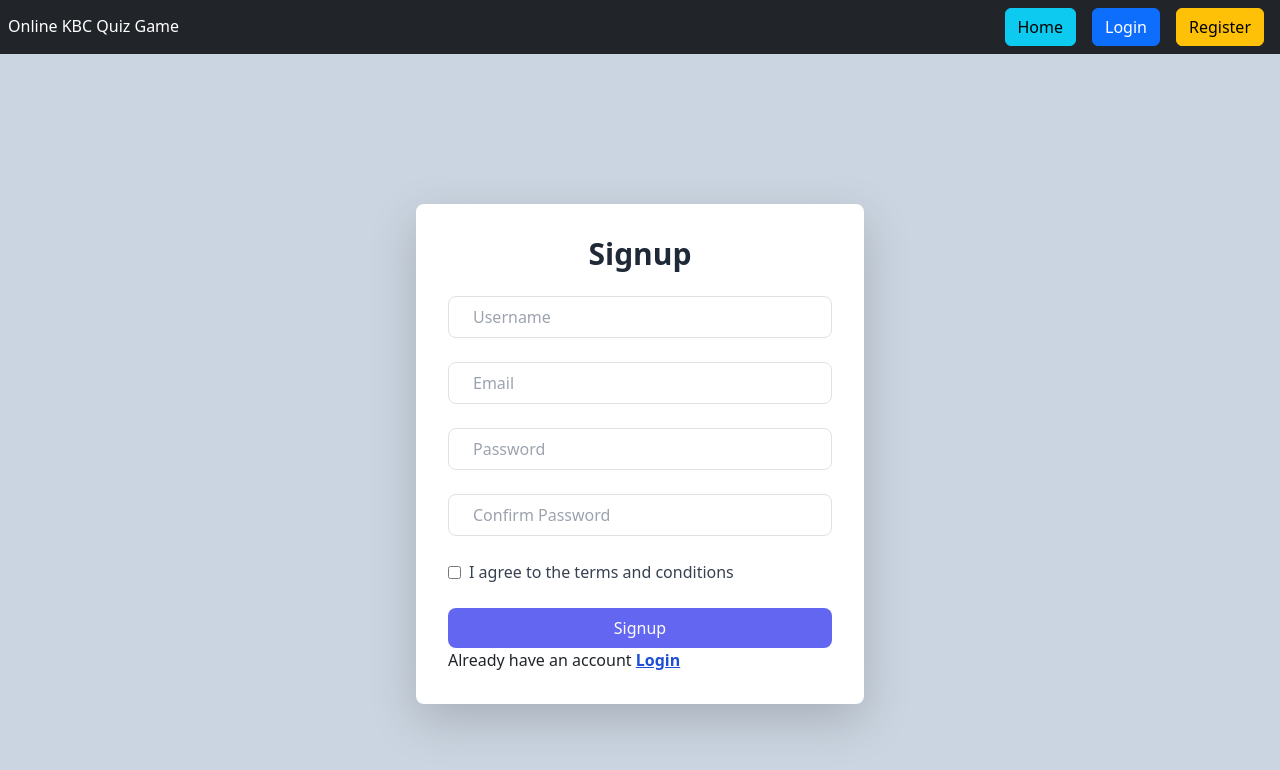
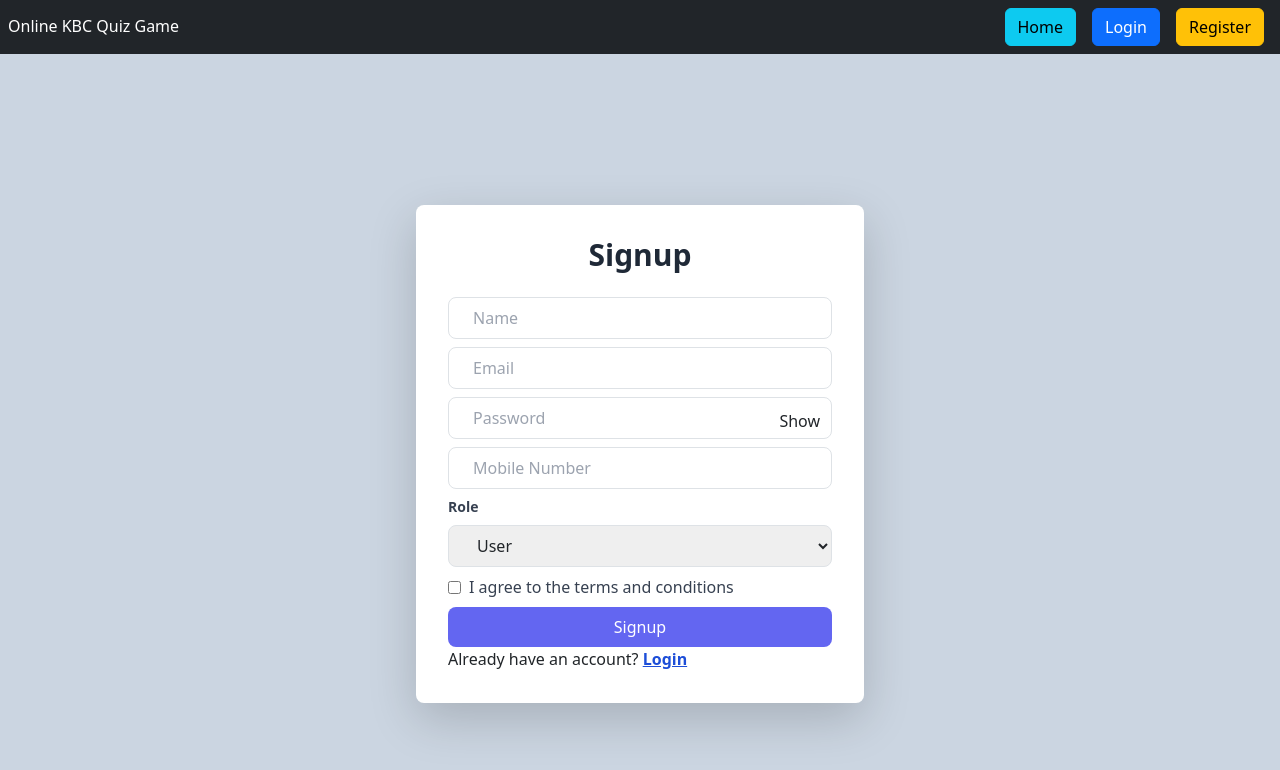
Before and after one commit to kareena0211/KBC-Group-3-Project, a React (Vite) app in the folder Frontend/: page /Signup in a window 1280 px wide. Shown: the top 770 px of the page. Built offline with nearby package versions, Linux system fonts and the light colour scheme.

Commit message:
Add and changes

```diff
--- a/Frontend/src/Pages/Login.jsx
+++ b/Frontend/src/Pages/Login.jsx
@@ -1,15 +1,33 @@
 import { useState } from "react";
-import { Link } from "react-router-dom";
+import { Link, useNavigate } from "react-router-dom";
 import axios from "axios";
 import { toast, ToastContainer } from "react-toastify";
 import "react-toastify/dist/ReactToastify.css";
 
 const Login = () => {
+  const navigate = useNavigate(); // useNavigate for React Router v6
   const [formData, setFormData] = useState({
     email: "",
     password: "",
   });
+  const [errors, setErrors] = useState({});
+  const [successMessage, setSuccessMessage] = useState("");
   const [errorMessage, setErrorMessage] = useState("");
+  const [showPassword, setShowPassword] = useState(false);
+
+  const validateForm = () => {
+    const errors = {};
+    if (!formData.email.trim()) {
+      errors.email = "Email is required";
+    } else if (!/^\S+@\S+\.\S+$/.test(formData.email)) {
+      errors.email = "Invalid email format";
+    }
+    if (!formData.password.trim()) {
+      errors.password = "Password is required";
+    }
+    setErrors(errors);
+    return Object.keys(errors).length === 0;
+  };
 
   const handleInputChange = (e) => {
     const { name, value } = e.target;
@@ -18,6 +36,7 @@ const Login = () => {
 
   const handleLogin = async (e) => {
     e.preventDefault();
+    if (validateForm()) {
       try {
         const response = await axios.post("http://localhost:3000/login", {
           email: formData.email,
@@ -26,6 +45,10 @@ const Login = () => {
 
         console.log("Login successful:", response.data);
         toast.success("Login successful!");
+        setSuccessMessage("Login successful!");
+
+         // Navigate to Home page after login
+         navigate("/Home");
         setFormData({
           email: "",
           password: "",
@@ -35,6 +58,11 @@ const Login = () => {
         toast.error("Login failed. Please try again.");
         setErrorMessage("Login failed. Please try again.");
       }
+    }
+  };
+
+  const toggleShowPassword = () => {
+    setShowPassword(!showPassword);
   };
 
   return (
@@ -54,16 +82,28 @@ const Login = () => {
               placeholder="Email"
               className="w-full px-4 py-2 border border-gray-300 rounded-lg focus:ring-2 focus:ring-indigo-400"
             />
+            {errors.email && (
+              <div className="text-red-500 text-sm mt-1">{errors.email}</div>
+            )}
           </div>
-          <div className="mb-4">
+          <div className="mb-4 relative">
             <input
-              type="password"
+              type={showPassword ? "text" : "password"}
               name="password"
               value={formData.password}
               onChange={handleInputChange}
               placeholder="Password"
               className="w-full px-4 py-2 border border-gray-300 rounded-lg focus:ring-2 focus:ring-indigo-400"
             />
+            <span
+              onClick={toggleShowPassword}
+              className="absolute right-3 top-3 cursor-pointer"
+            >
+              {showPassword ? "Hide" : "Show"}
+            </span>
+            {errors.password && (
+              <div className="text-red-500 text-sm mt-1">{errors.password}</div>
+            )}
           </div>
           <button
             type="submit"
--- a/Frontend/src/Pages/Signup.jsx
+++ b/Frontend/src/Pages/Signup.jsx
@@ -1,23 +1,26 @@
-import { useState } from "react";
-import { Link } from "react-router-dom";
-
+import React, { useState } from "react";
+import { Link, useNavigate } from "react-router-dom";
+import axios from "axios";
+import { ToastContainer, toast } from 'react-toastify';
+import 'react-toastify/dist/ReactToastify.css';
 
 const Signup = () => {
+  const navigate = useNavigate(); // useNavigate for React Router v6
   const [formData, setFormData] = useState({
-    username: "",
+    name: "",
     email: "",
     password: "",
-    confirmPassword: "",
+    mobileNumber: "",
     terms: false,
+    role: "user",
   });
   const [errors, setErrors] = useState({});
-  const [successMessage, setSuccessMessage] = useState("");
-  const [errorMessage, setErrorMessage] = useState("");
+  const [showPassword, setShowPassword] = useState(false);
 
   const validateForm = () => {
     const errors = {};
-    if (!formData.username.trim()) {
-      errors.username = "Username is required";
+    if (!formData.name.trim()) {
+      errors.name = "Name is required";
     }
     if (!formData.email.trim()) {
       errors.email = "Email is required";
@@ -29,15 +32,23 @@ const Signup = () => {
     } else if (formData.password.trim().length < 8) {
       errors.password = "Password must be at least 8 characters";
     } else if (
-      !/(?=.*[a-z])(?=.*[A-Z])(?=.*\d)(?=.*[@$!%*?&])[A-Za-z\d@$!%*?&]{8,}/.test(
+      !/^(?=.*[a-z])(?=.*[A-Z])(?=.*\d)(?=.*[@$!%*?&])[A-Za-z\d@$!%*?&]{8,}$/.test(
         formData.password
       )
     ) {
       errors.password =
-        "Password must be at least 8 characters long, contain at least one uppercase letter, one lowercase letter, one digit, and one special character";
+        "Password must contain at least one uppercase letter, one lowercase letter, one digit, and one special character";
     }
-    if (formData.password !== formData.confirmPassword) {
-      errors.confirmPassword = "Passwords must match";
+    if (!formData.mobileNumber.trim()) {
+      errors.mobileNumber = "Mobile number is required";
+    } else if (!/^\d{10}$/.test(formData.mobileNumber)) {
+      errors.mobileNumber = "Invalid mobile number format (should be 10 digits)";
+    }
+    if (!formData.role) {
+      errors.role = "Role is required";
+    }
+    if (!formData.terms) {
+      errors.terms = "Please agree to the terms and conditions";
     }
     setErrors(errors);
     return Object.keys(errors).length === 0;
@@ -45,7 +56,7 @@ const Signup = () => {
 
   const handleInputChange = (e) => {
     const { name, value, type, checked } = e.target;
-    const inputValue = type === "checkbox" ? checked : value;
+    const inputValue = type === "checkbox" ? checked : type === "tel" ? value.replace(/\D/, '') : value;
     setFormData({ ...formData, [name]: inputValue });
   };
 
@@ -53,25 +64,36 @@ const Signup = () => {
     e.preventDefault();
     if (validateForm()) {
       try {
-        console.log("Signing up...", formData);
-        console.log("Sending welcome email to:", formData.email);
-        setSuccessMessage("Signup successful!");
-        setTimeout(() => {
-          console.log("Redirecting to post list screen...");
-        }, 2000);
-        console.log(formData)
+        const response = await axios.post("http://localhost:3000/post", {
+          name: formData.name,
+          email: formData.email,
+          password: formData.password,
+          mobile_number: formData.mobileNumber,
+          role: formData.role,
+        });
+
+        console.log("Signup Successful:", response.data);
+        toast.success("Signup successful!");
+
+         // Navigate to login page after signup
+         navigate("/login");
         setFormData({
-          username: "",
+          name: "",
           email: "",
           password: "",
-          confirmPassword: "",
+          mobileNumber: "",
           terms: false,
+          role: "user",
         });
       } catch (error) {
-        setErrorMessage("Signup failed. Please try again.");
-        console.error("Signup error:", error);
+        console.error("Signup Error:", error);
+        toast.error("Signup failed. Please try again.");
       }
     }
+  };
+
+  const toggleShowPassword = () => {
+    setShowPassword(!showPassword);
   };
 
   return (
@@ -81,20 +103,20 @@ const Signup = () => {
           Signup
         </h1>
         <form onSubmit={handleSignup}>
-          <div className="mb-4">
+          <div className="mb-2">
             <input
               type="text"
-              name="username"
-              value={formData.username}
+              name="name"
+              value={formData.name}
               onChange={handleInputChange}
-              placeholder="Username"
+              placeholder="Name"
               className="w-full px-4 py-2 border border-gray-300 rounded-lg focus:ring-2 focus:ring-indigo-400"
             />
-            {errors.username && (
-              <div className="text-red-500 text-sm mt-1">{errors.username}</div>
+            {errors.name && (
+              <div className="text-red-500 text-sm mt-1">{errors.name}</div>
             )}
           </div>
-          <div className="mb-4">
+          <div className="mb-2">
             <input
               type="email"
               name="email"
@@ -107,35 +129,58 @@ const Signup = () => {
               <div className="text-red-500 text-sm mt-1">{errors.email}</div>
             )}
           </div>
-          <div className="mb-4">
+          <div className="mb-2 relative">
             <input
-              type="password"
+              type={showPassword ? "text" : "password"}
               name="password"
               value={formData.password}
               onChange={handleInputChange}
               placeholder="Password"
               className="w-full px-4 py-2 border border-gray-300 rounded-lg focus:ring-2 focus:ring-indigo-400"
             />
+            <span
+              onClick={toggleShowPassword}
+              className="absolute right-3 top-3 cursor-pointer"
+            >
+              {showPassword ? "Hide" : "Show"}
+            </span>
             {errors.password && (
               <div className="text-red-500 text-sm mt-1">{errors.password}</div>
             )}
           </div>
-          <div className="mb-4">
+          <div className="mb-2">
             <input
-              type="password"
-              name="confirmPassword"
-              value={formData.confirmPassword}
+              type="tel"
+              name="mobileNumber"
+              value={formData.mobileNumber}
               onChange={handleInputChange}
-              placeholder="Confirm Password"
+              placeholder="Mobile Number"
               className="w-full px-4 py-2 border border-gray-300 rounded-lg focus:ring-2 focus:ring-indigo-400"
             />
-            {errors.confirmPassword && (
+            {errors.mobileNumber && (
               <div className="text-red-500 text-sm mt-1">
-                {errors.confirmPassword}
+                {errors.mobileNumber}
               </div>
             )}
           </div>
-          <div className="mb-4 flex items-center">
+          <div className="mb-2">
+            <label className="block text-gray-700 text-sm font-bold mb-2">
+              Role
+            </label>
+            <select
+              name="role"
+              value={formData.role}
+              onChange={handleInputChange}
+              className="w-full px-4 py-2 border border-gray-300 rounded-lg focus:ring-2 focus:ring-indigo-400"
+            >
+              <option value="user">User</option>
+              <option value="admin">Admin</option>
+            </select>
+            {errors.role && (
+              <div className="text-red-500 text-sm mt-1">{errors.role}</div>
+            )}
+          </div>
+          <div className="mb-2 flex items-center">
             <input
               type="checkbox"
               name="terms"
@@ -158,20 +203,14 @@ const Signup = () => {
             Signup
           </button>
           <p>
-            Already have an account <Link to="/login" className="text-blue-700 underline font-semibold">Login</Link>
+            Already have an account?{" "}
+            <Link to="/login" className="text-blue-700 underline font-semibold">
+              Login
+            </Link>
           </p>
-
-
-
-          {/* ------------------------- */}
         </form>
-        {successMessage && (
-          <div className="text-green-500 text-sm mt-4">{successMessage}</div>
-        )}
-        {errorMessage && (
-          <div className="text-red-500 text-sm mt-4">{errorMessage}</div>
-        )}
       </div>
+      <ToastContainer />
     </div>
   );
 };
```
Also changed, not shown: Frontend/src/App.jsx (+16 -8 lines), 2 other files (tests, documents, lock files or other folders). Lines whose indentation alone changed are shown as unchanged.
